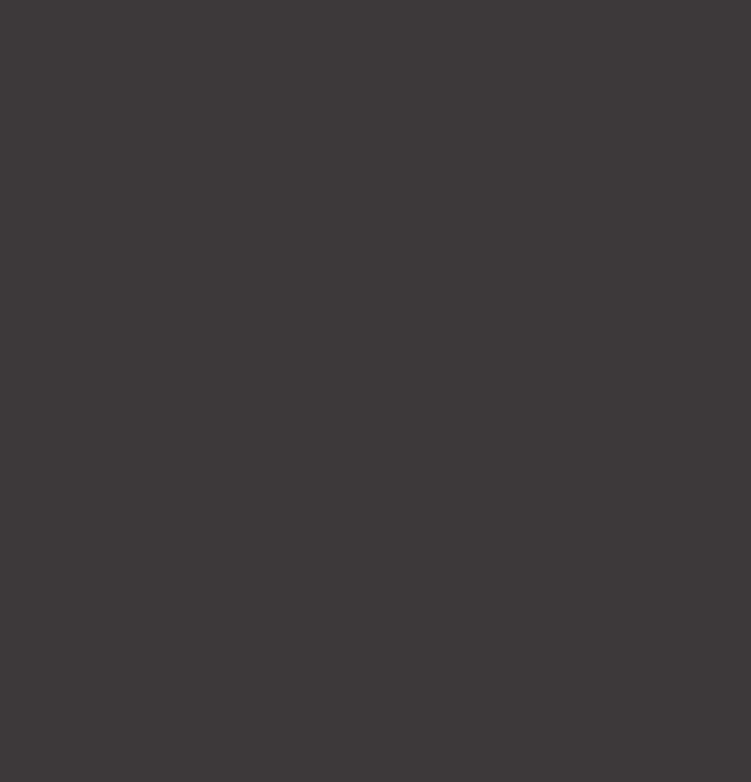
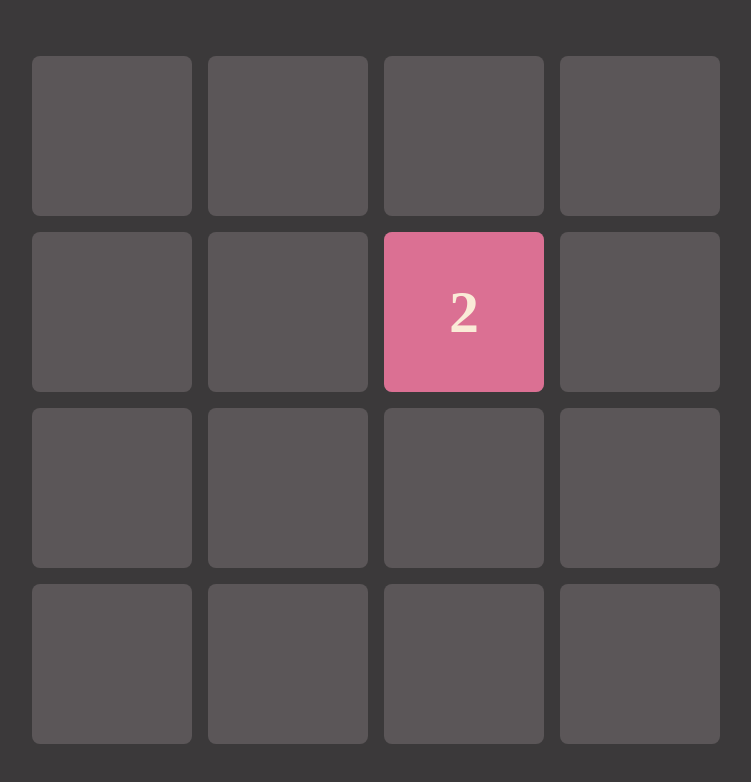
Before and after one commit to AlsuSharifullina/js30-3.3-random-game, a plain HTML site: page index.html in a window 1280 px wide. Shown: the whole page, without its empty margins (264-1015 px from the left). Drawn offline with Linux system fonts and the light colour scheme.

Commit message:
init: add styles for container

```diff
--- a/index.html
+++ b/index.html
@@ -3,13 +3,13 @@
 <head>
     <meta charset="UTF-8">
     <meta name="viewport" content="width=device-width, initial-scale=1.0">
-    <link rel="stylesheet" href="style.css">
-    <link rel="shortcut icon" href="icon/icons8-game-16.png" type="image/x-icon">
+    <link rel="stylesheet" href="./style.css">
+    <link rel="shortcut icon" href="./icon/icons8-game-16.png" type="image/x-icon">
     <title>2048</title>
 </head>
 <body>
     <main>
-        <div class="game-container">
+        <div class="game-container" id="game-container">
             <div class="cell"></div>
             <div class="cell"></div>
             <div class="cell"></div>
@@ -26,6 +26,8 @@
             <div class="cell"></div>
             <div class="cell"></div>
             <div class="cell"></div>
+
+            <div class="tile">2</div>
         </div>
     </main>
 
--- a/style.css
+++ b/style.css
@@ -3,7 +3,50 @@
     padding: 0;
     box-sizing: border-box;
 }
-
+:root{
+    --cell-size: 20vmin;
+    --cell-gap: 2vmin;
+    --y: 1;
+    --x: 2;
+}
 body{
     background: rgb(59, 57, 58);
 }
+
+main{
+    display: flex;
+    align-items: center;
+    justify-content: center;
+    width: 100%;
+    height: 100vh;
+}
+
+.game-container{
+    position: relative;
+    display: grid;
+    grid-template-columns: repeat(4,var(--cell-size));
+    grid-template-rows: repeat(4,var(--cell-size));
+    gap: var(--cell-gap);
+    border-radius: 1vmin;
+}
+
+.cell{
+    background-color:  rgb(91, 86, 88);
+    border-radius: 1vmin;
+}
+
+.tile{
+    position: absolute;
+    top: calc(var(--y) * (20vmin + var(--cell-gap)));
+    left: calc(var(--x) * (20vmin + var(--cell-gap)));
+    display: flex;
+    align-items: center;
+    justify-content: center;
+    width: 20vmin;
+    height: 20vmin;
+    border-radius: 1vmin;
+    font-size: 7.5vmin;
+    font-weight: bold;
+    background: palevioletred;
+    color: antiquewhite;
+}
```
